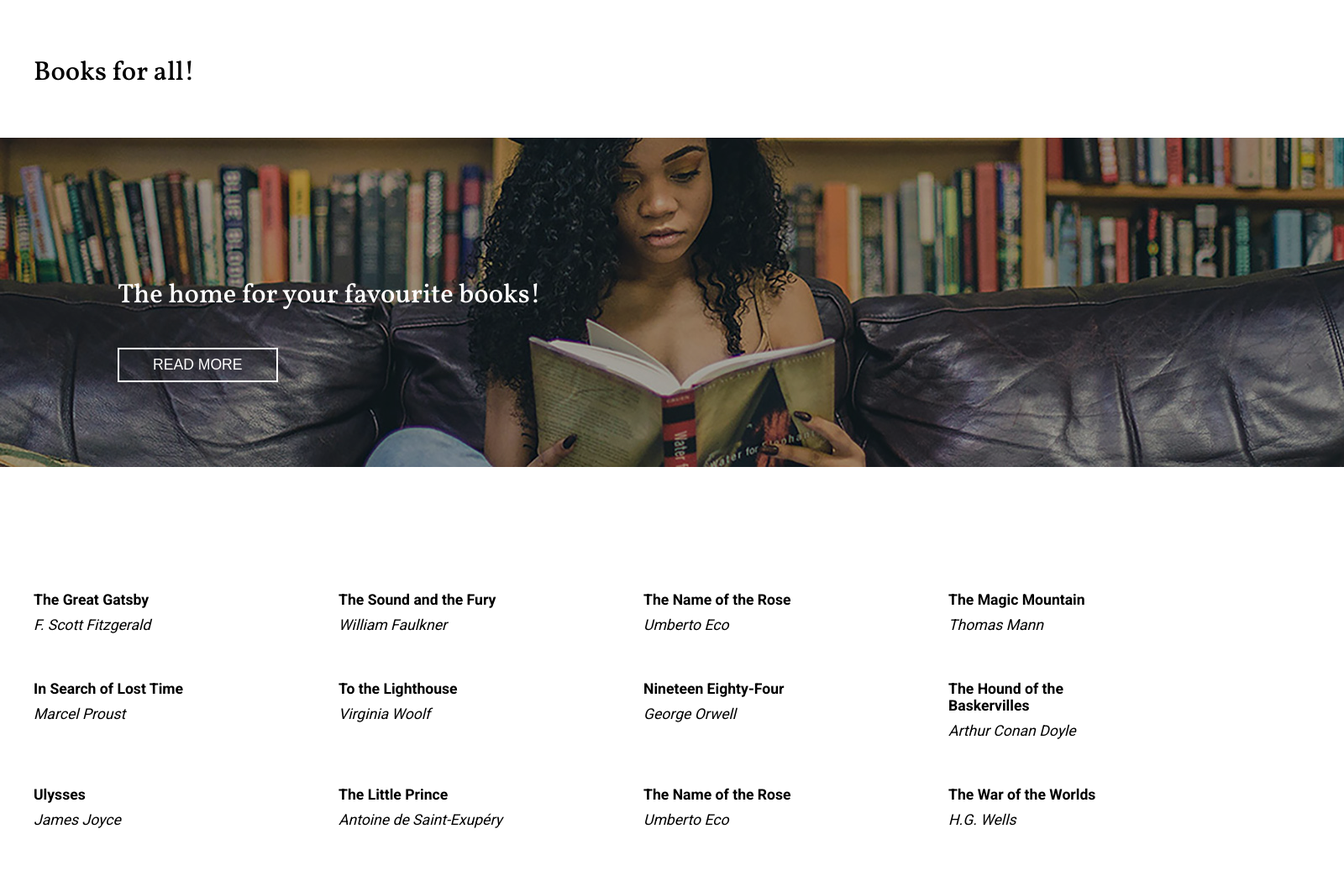
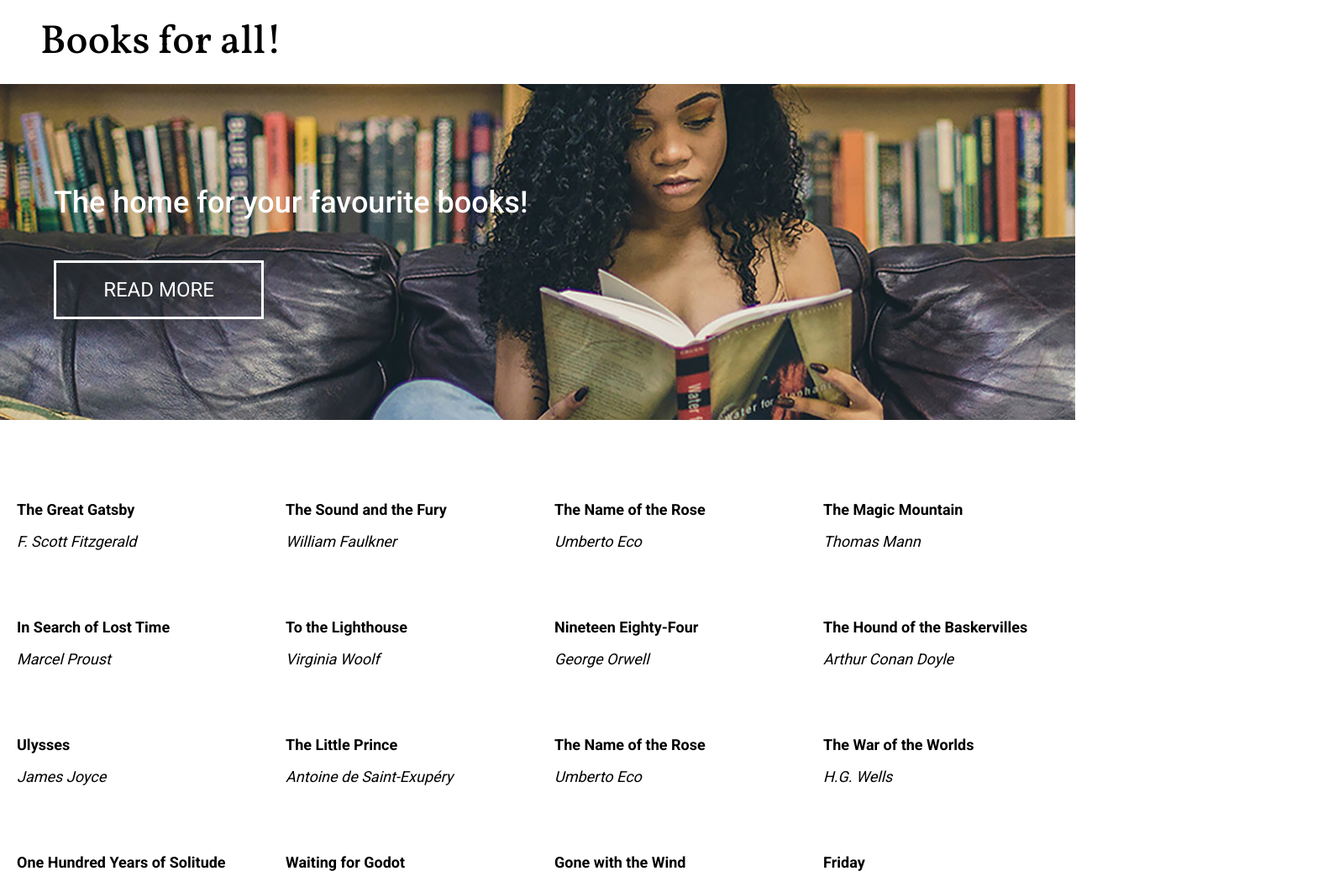
Before and after one commit to Borders-None/bookshop-project-2020-autumn, a plain HTML site: page index.html in a window 1280 px wide. Shown: the top 1037 px of the page at 84% size, 1600 px wide, since content can reach past the window. Drawn offline with Linux system fonts and the light colour scheme.

Commit message:
Finishing CSS styling

```diff
--- a/css/style.css
+++ b/css/style.css
@@ -1,102 +1,90 @@
-* {
-  margin: 0;
-  padding: 0;
-  box-sizing: border-box;
+/*General Styling */
+*{
+  margin:0;
+  padding:0;
 }
 
-body {
-  font-family: "Roboto", sans-serif;
-  overflow-x: hidden;
+/* Header part styling */
+.header{
+  height:100px;
+  display:flex;
+  align-items:center;
 }
 
-h1 {
-  font-family: "Vollkorn", serif;
-  font-weight: 500;
-  font-size: 2em;
-  text-align: left;
+.header h1{
+  font-family: 'Vollkorn', serif;
+  font-weight:500;
+  font-size:48px;
+  margin-left:3rem;
 }
 
-.container {
-  margin: 0 auto;
-  padding: 40px;
-  width: 1400px;
+/* Banner styling */
+.banner{
+  background:url("/images/banner-image.jpg") no-repeat;
+  background-size: cover;
+  width:100%;
+  height:400px;
+  color:white;
+  display: flex;
+  flex-direction: column;
+  justify-content: center;
 }
 
-header {
-  padding: 25px 0 15px;
-  display: flex;
-  justify-content: center;
-  align-items: center;
+.banner div{
+  margin-left:4rem;
 }
 
-.banner {
-  width: 1600px;
-  color: #fff;
-  position: relative;
-  margin: 0 auto 120px;
+.banner-title{
+  margin-bottom:3rem;
 }
 
-.banner::before {
-  content: "";
-  position: absolute;
-  top: 0;
-  left: 0;
-  width: 1600px;
-  height: 392px;
-  background: url("../images/banner-image.jpg") no-repeat top center;
-  -webkit-filter: brightness(0.7);
-  filter: brightness(0.7);
-  z-index: -1;
+.banner-title p{
+  font-family: 'Roboto', sans-serif;
+  font-weight:500;
+  font-size:36px;
 }
 
-.banner-text {
-  padding: 5% 0;
-  width: 1400px;
-  height: 300px;
-}
-.banner-text h1 {
-  font-size: 2em;
-  font-weight: 400;
-  margin-bottom: 40px;
-  margin-top: 60px;
+.banner .btn{
+  color:white;
+  font-family: 'Roboto', sans-serif;
+  font-size:24px;
+  background:transparent;
+  border:3px solid white;
+  width:250px;
+  height:70px;
 }
 
-.banner-text h1 {
-  font-size: 2em;
-  font-weight: 400;
-  margin-bottom: 40px;
-  margin-top: 60px;
+.banner .btn:focus{
+  outline:none;
 }
 
-.banner-text button {
-  background-color: transparent;
-  border: 2px solid #fff;
-  padding: 8px 40px;
-  color: #fff;
-  font-size: 1.1em;
-  text-transform: uppercase;
+/* Books styling */
+
+.books{
+height:700px;
+display: grid;
+grid-template-columns: repeat(4 , 1fr);
+grid-template-rows: repeat(5 ,1fr);
+justify-items: end;
+position: relative;
+top:5rem;
+
 }
 
-.books {
-  display: grid;
-  grid-template-columns: 1fr 1fr 1fr 1fr;
-  grid-template-rows: 1fr 1fr 1fr 1fr;
-  column-gap: 10%;
-  row-gap: 20%;
+
+.book{
+  font-size:18px;
+  font-family: 'Roboto', sans-serif;
+  width:300px;
+
+
 }
 
-.book {
-  height: fit-content;
+.book .title{
+  font-weight:700;
+  line-height: 3;
 }
 
-.book .title {
-  font-size: 1.1em;
-  font-weight: 700;
-  margin-bottom: 10px;
+.book .author{
+  font-style:italic;
 }
-
-.book .author {
-  font-size: 1.1em;
-  font-weight: 400;
-  font-style: italic;
-}
--- a/index.html
+++ b/index.html
@@ -13,95 +13,105 @@
       href="https://fonts.googleapis.com/css2?family=Roboto:wght@400;500;700&display=swap"
       rel="stylesheet"
     />
-
     <title>Coders Without Borders - Books for all!</title>
   </head>
 
   <body>
-    <header>
+
       <div class="container">
+        <div class="header">
           <h1>Books for all!</h1>
         </div>
-    </header>
-
           <div class="banner">
-      <div class="container">
-        <div class="banner-text">
-          <h1>The home for your favourite books!</h1>
+              <div class="banner-title"> <p> The home for your favourite books!</p></div>
+              <div>
                   <button class="btn">READ MORE</button>
               </div>
           </div>
-    </div>
 
-    <main>
-      <div class="container">
          <div class="books">
+
           <div class="book">
               <div class="title">The Great Gatsby</div>
               <div class="author">F. Scott Fitzgerald</div>
           </div>
+
           <div class="book">
               <div class="title">The Sound and the Fury</div>
               <div class="author">William Faulkner</div>
           </div>
+
           <div class="book">
               <div class="title">The Name of the Rose</div>
               <div class="author">Umberto Eco</div>
           </div>
+
           <div class="book">
               <div class="title">The Magic Mountain</div>
               <div class="author">Thomas Mann</div>
           </div>
+
           <div class="book">
               <div class="title">In Search of Lost Time</div>
               <div class="author">Marcel Proust</div>
           </div>
+
           <div class="book">
               <div class="title">To the Lighthouse</div>
               <div class="author">Virginia Woolf</div>
           </div>
+
           <div class="book">
               <div class="title">Nineteen Eighty-Four</div>
               <div class="author">George Orwell</div>
           </div>
+
           <div class="book">
               <div class="title">The Hound of the Baskervilles</div>
               <div class="author">Arthur Conan Doyle</div>
           </div>
+
           <div class="book">
               <div class="title">Ulysses</div>
               <div class="author">James Joyce</div>
           </div>
+
           <div class="book">
               <div class="title">The Little Prince</div>
               <div class="author">Antoine de Saint-Exupéry</div>
           </div>
+
           <div class="book">
               <div class="title">The Name of the Rose</div>
               <div class="author">Umberto Eco</div>
           </div>
+
           <div class="book">
               <div class="title">The War of the Worlds</div>
               <div class="author">H.G. Wells</div>
           </div>
+
           <div class="book">
               <div class="title">One Hundred Years of Solitude</div>
               <div class="author">Gabriel García Márquez</div>
           </div>
+
           <div class="book">
               <div class="title">Waiting for Godot</div>
               <div class="author">Samuel Beckett</div>
           </div>
+
           <div class="book">
               <div class="title">Gone with the Wind</div>
               <div class="author">Margaret Mitchell</div>
           </div>
+
           <div class="book">
               <div class="title">Friday</div>
               <div class="author">Michel Tournier</div>
               </div>
+
           </div>
       </div>
-    </main>
   </body>
 </html>
```
Lines whose indentation alone changed are shown as unchanged.
